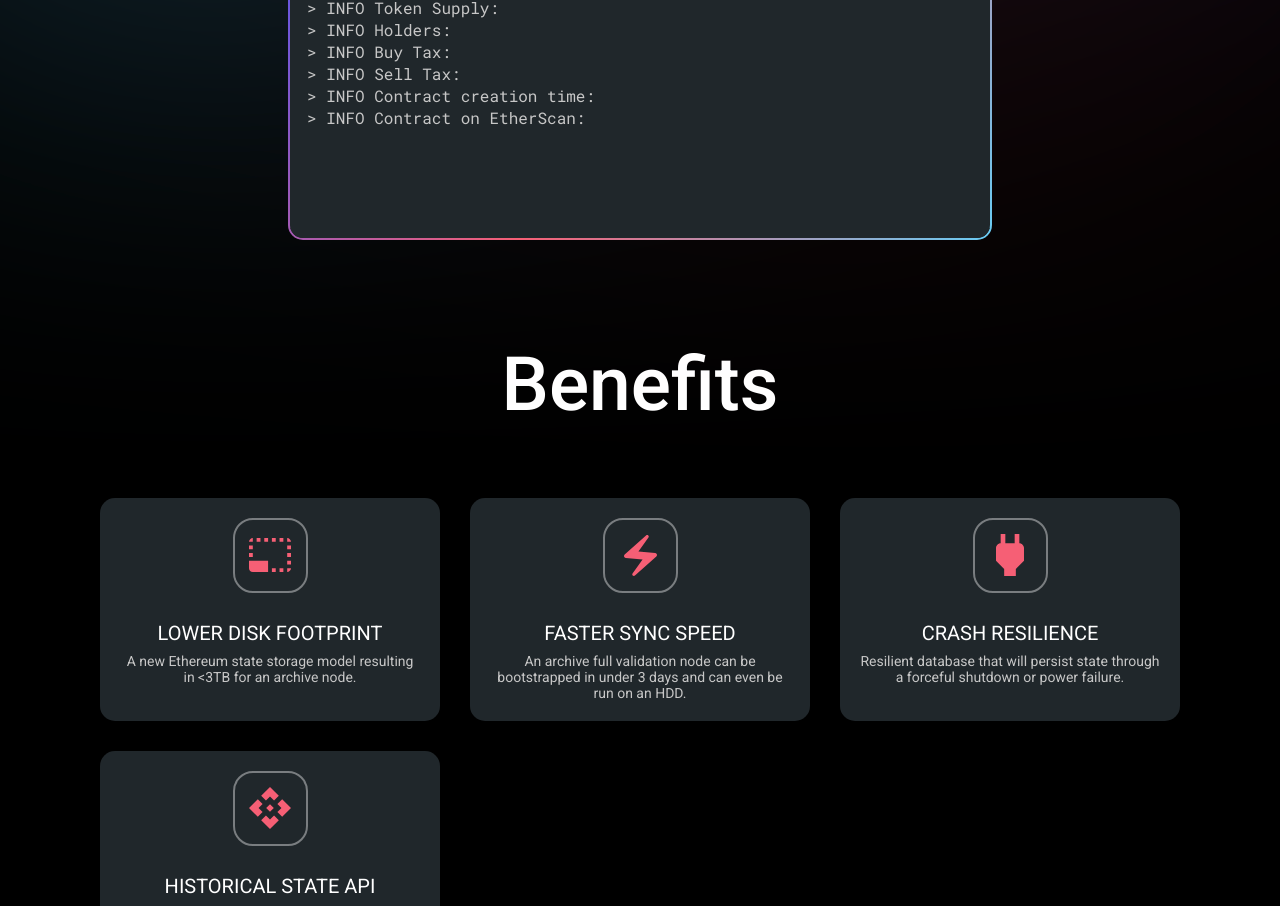
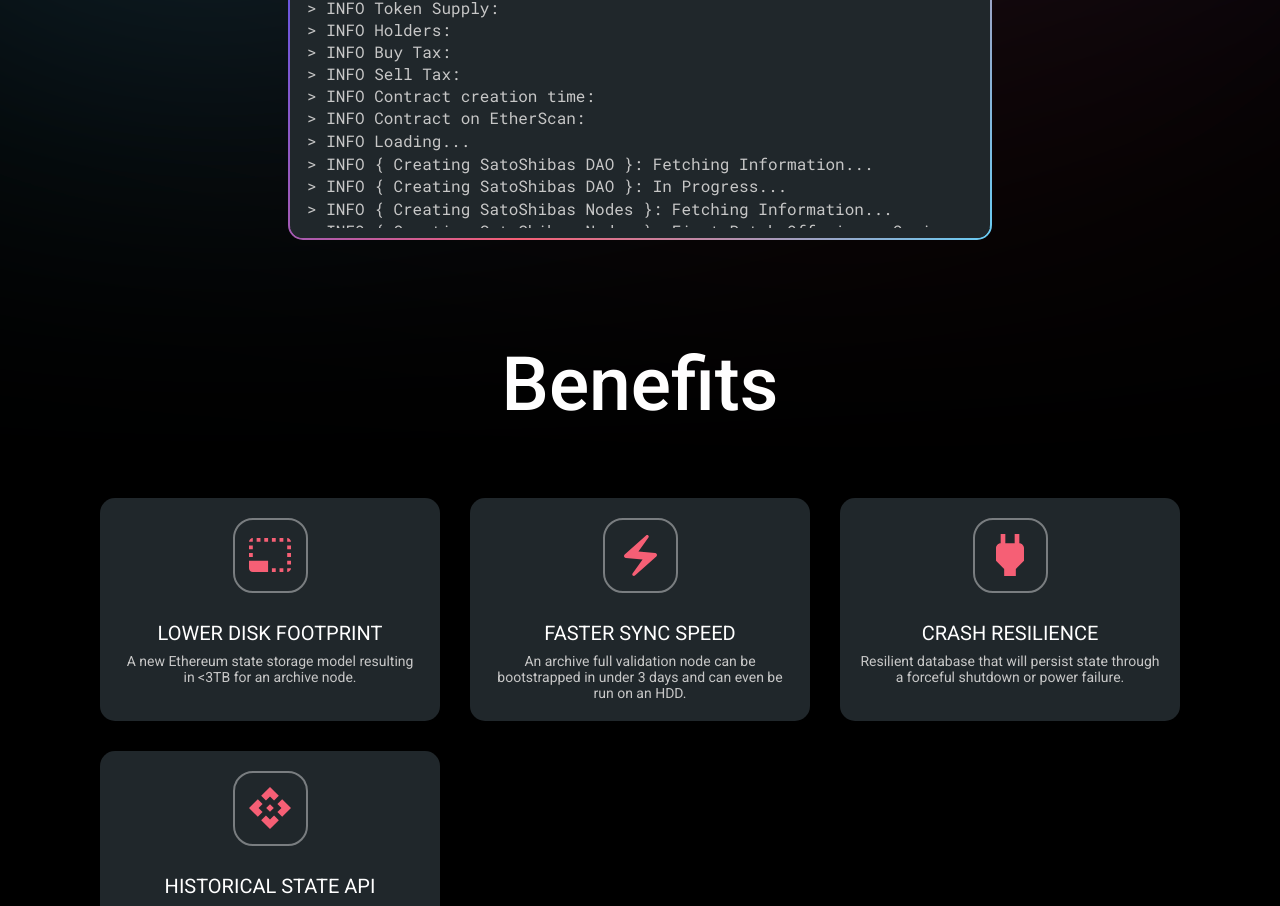
Before and after one commit to Satoshibas-com/LandingPage, a React (Create React App) app: page / in a window 1280 px wide. Shown: the part 997-1903 px from the top of the page. Built offline with nearby package versions, Linux system fonts and the light colour scheme.

Commit message:
Update Hero.tsx

```diff
--- a/src/components/Hero.tsx
+++ b/src/components/Hero.tsx
@@ -12,6 +12,14 @@ const terminalContent: string[] = [
   "> INFO Sell Tax:",
   "> INFO Contract creation time: ",
   "> INFO Contract on EtherScan: ",
+  "",
+  "> INFO Loading...",
+  "",
+  "> INFO { Creating SatoShibas DAO }: Fetching Information...",
+  "> INFO { Creating SatoShibas DAO }: In Progress...",
+  "",
+  "> INFO { Creating SatoShibas Nodes }: Fetching Information...",
+  "> INFO { Creating SatoShibas Nodes }: First Batch Offering - Coming Soon",
 ];
 
 const StyledHero = styled.div`
```
